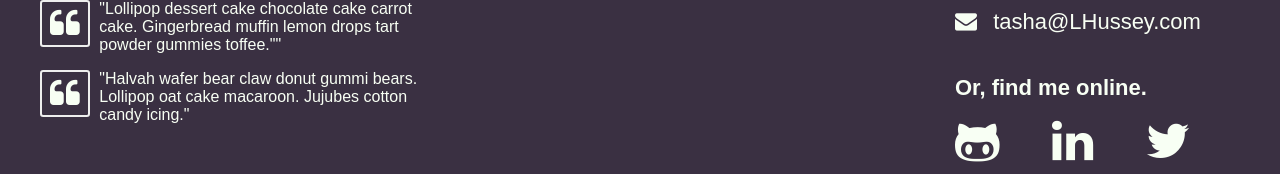
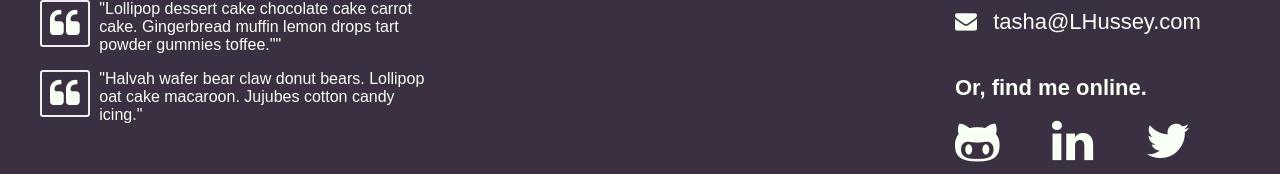
Before and after one commit to latashahussey/hussey-dev, a plain HTML site: page index.html in a window 1280 px wide. Shown: the part 2312-2486 px from the top of the page. Drawn offline with Linux system fonts and the light colour scheme; a web font is replaced by a local one.

```diff
--- a/index.html
+++ b/index.html
@@ -113,7 +113,7 @@
               <div class="testimonial">
                 <i class="fa fa-quote-left fa-border fa-pull-left fa-2x"></i>
                 <p>
-                  "Halvah wafer bear claw donut gummi bears. Lollipop oat cake macaroon. Jujubes cotton candy icing."
+                  "Halvah wafer bear claw donut bears. Lollipop oat cake macaroon. Jujubes cotton candy icing."
                 </p>
               </div>
             </div>
```
